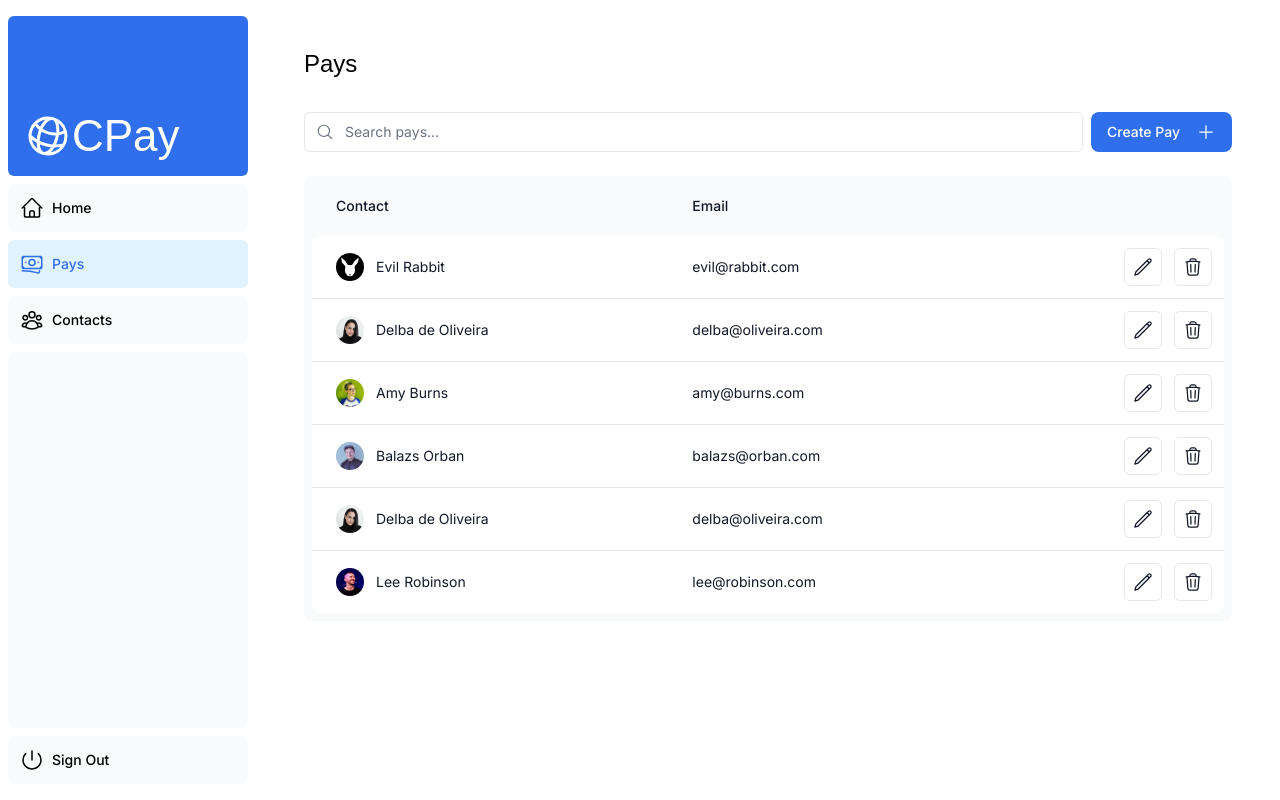
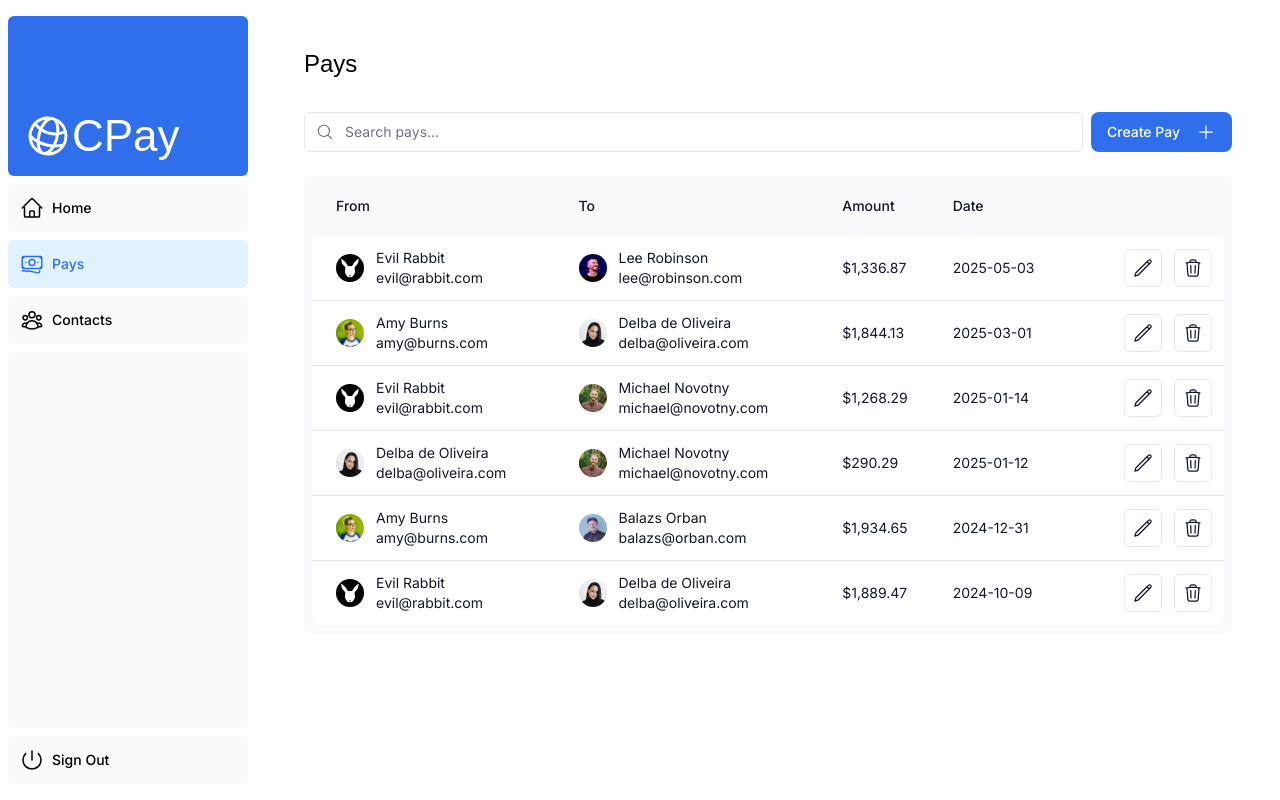
Before and after one commit to mpangilinan/melissa-liu-take-home, a Next.js app: page /dashboard/pays in a window 1280 px wide. Built offline with nearby package versions, Linux system fonts and the light colour scheme; a web font is replaced by a local one.

Commit message:
[feature] Update Pays table with new columns and fix createRandomPays sender/receiver

```diff
--- a/app/lib/data.ts
+++ b/app/lib/data.ts
@@ -13,6 +13,7 @@ export async function fetchActivity() {
     // Don't do this in production :)
 
     await new Promise((resolve) => setTimeout(resolve, getRandomMillis(3)));
+    console.log('pays ', pays)
 
     return activity;
   } catch (error) {
@@ -63,6 +64,12 @@ export async function fetchCardData() {
   }
 }
 
+export function filterByAmount(amount: number, query?: string, ) {
+  const match = query?.match(/[-+]?\d{1,3}(?:,\d{3})*(?:\.\d+)?|\d+(\.\d+)?/);
+  const value = match ? parseFloat(match[0].replace(/,/g, '')) : NaN;
+  return amount / 100 === value;
+}
+
 const ITEMS_PER_PAGE = 6;
 export async function fetchFilteredPays(
   query: string,
@@ -74,8 +81,7 @@ export async function fetchFilteredPays(
 
     // TODO: filter the related pay joined data for the query string passed
     const filteredPays = pays.filter((pay) => {
-      const queryAmount = parseInt(query, 10);
-      const filteredByNumbers = pay.amount === queryAmount
+      const filteredByNumbers = filterByAmount(pay.amount, query)
       const filteredByString = pay.sender.name.includes((query.toLowerCase())) ||
         pay.sender.email.includes((query.toLowerCase())) ||
         pay.recipient.name.includes((query.toLowerCase())) ||
@@ -85,6 +91,9 @@ export async function fetchFilteredPays(
 
       return filteredByNumbers || filteredByString || filteredByStatus
     })
+
+    // sort by descending order
+    filteredPays.sort((a, b) => Number(new Date(b.date)) - Number(new Date(a.date)));
 
     return filteredPays.slice(offset, offset + ITEMS_PER_PAGE);
   } catch (error) {
--- a/app/lib/utils.ts
+++ b/app/lib/utils.ts
@@ -105,16 +105,23 @@ export const createRandomPays = ({
   status
 }: CreateRandomPaysArgs): Pay[] => {
 
-  const paySender = sender || getRandomUserWithExclusion(contacts);
+  return Array.from({ length: totalPays }, (_, i) => {
 
-  return Array.from({ length: totalPays }, (_, i) => ({
-    id: uuidv4(),
-    sender: paySender,
-    recipient: recipient || getRandomUserWithExclusion(contacts, paySender),
-    amount: Math.floor(Math.random() * maxPayAmount),
-    date: getRandomDate(start, end),
-    status: status || Math.random() < 0.5 ? 'paid' : 'pending',
-  }))
+    const p = {
+      id: uuidv4(),
+      sender: sender ?? getRandomUserWithExclusion(contacts),
+      recipient: recipient ?? getRandomUserWithExclusion(contacts, sender),
+      amount: Math.floor(Math.random() * maxPayAmount),
+      date: getRandomDate(start, end),
+      status: status ?? Math.random() < 0.5 ? 'paid' : 'pending',
+      };
+
+    if (p.sender === p.recipient) {
+      p.recipient = getRandomUserWithExclusion(contacts, p.sender);
+    };
+
+    return p
+  })
 }
 
 // Assumes pays are from a single year, as stated in requirements.
--- a/app/ui/pays/table.tsx
+++ b/app/ui/pays/table.tsx
@@ -1,6 +1,7 @@
 import Image from 'next/image';
 import { UpdatePay, DeletePay } from '@/app/ui/pays/buttons';
 import { fetchFilteredPays } from '@/app/lib/data';
+import { formatCurrency } from '@/app/lib/utils';
 
 //
 export default async function PaysTable({
@@ -50,10 +51,16 @@ export default async function PaysTable({
             <thead className="rounded-lg text-left text-sm font-normal">
               <tr>
                 <th scope="col" className="px-4 py-5 font-medium sm:pl-6">
-                  Contact
+                  From
                 </th>
                 <th scope="col" className="px-3 py-5 font-medium">
-                  Email
+                  To
+                </th>
+                <th scope="col" className="px-3 py-5 font-medium">
+                  Amount
+                </th>
+                <th scope="col" className="px-3 py-5 font-medium">
+                  Date
                 </th>
                 <th scope="col" className="relative py-3 pl-6 pr-3">
                   <span className="sr-only">Edit</span>
@@ -69,17 +76,42 @@ export default async function PaysTable({
                   <td className="whitespace-nowrap py-3 pl-6 pr-3">
                     <div className="flex items-center gap-3">
                       <Image
+                        src={pay.sender.image_url}
+                        className="rounded-full"
+                        width={28}
+                        height={28}
+                        alt={`${pay.sender.name}'s profile picture`}
+                      />
+                      <div>
+                        <p>{pay.sender.name}</p>
+                        <p>{pay.sender.email}</p>
+                      </div>
+                    </div>
+                  </td>
+                  <td className="whitespace-nowrap px-3 py-3">
+                    <div className="flex items-center gap-3">
+                      <Image
                         src={pay.recipient.image_url}
                         className="rounded-full"
                         width={28}
                         height={28}
                         alt={`${pay.recipient.name}'s profile picture`}
                       />
-                      <p>{pay.recipient.name}</p>
+                      <div>
+                        <p>{pay.recipient.name}</p>
+                        <p>{pay.recipient.email}</p>
+                      </div>
                     </div>
                   </td>
                   <td className="whitespace-nowrap px-3 py-3">
-                    {pay.recipient.email}
+                    <div className="flex items-center gap-3">
+                        <p>{formatCurrency(pay.amount)}</p>
+                    </div>
+                  </td>
+                  <td className="whitespace-nowrap px-3 py-3">
+                    <div className="flex items-center gap-3">
+                        <p>{pay.date}</p>
+                    </div>
                   </td>
                   <td className="whitespace-nowrap py-3 pl-6 pr-3">
                     <div className="flex justify-end gap-3">
```
Also changed, not shown: 1 other file (tests, documents, lock files or other folders).
